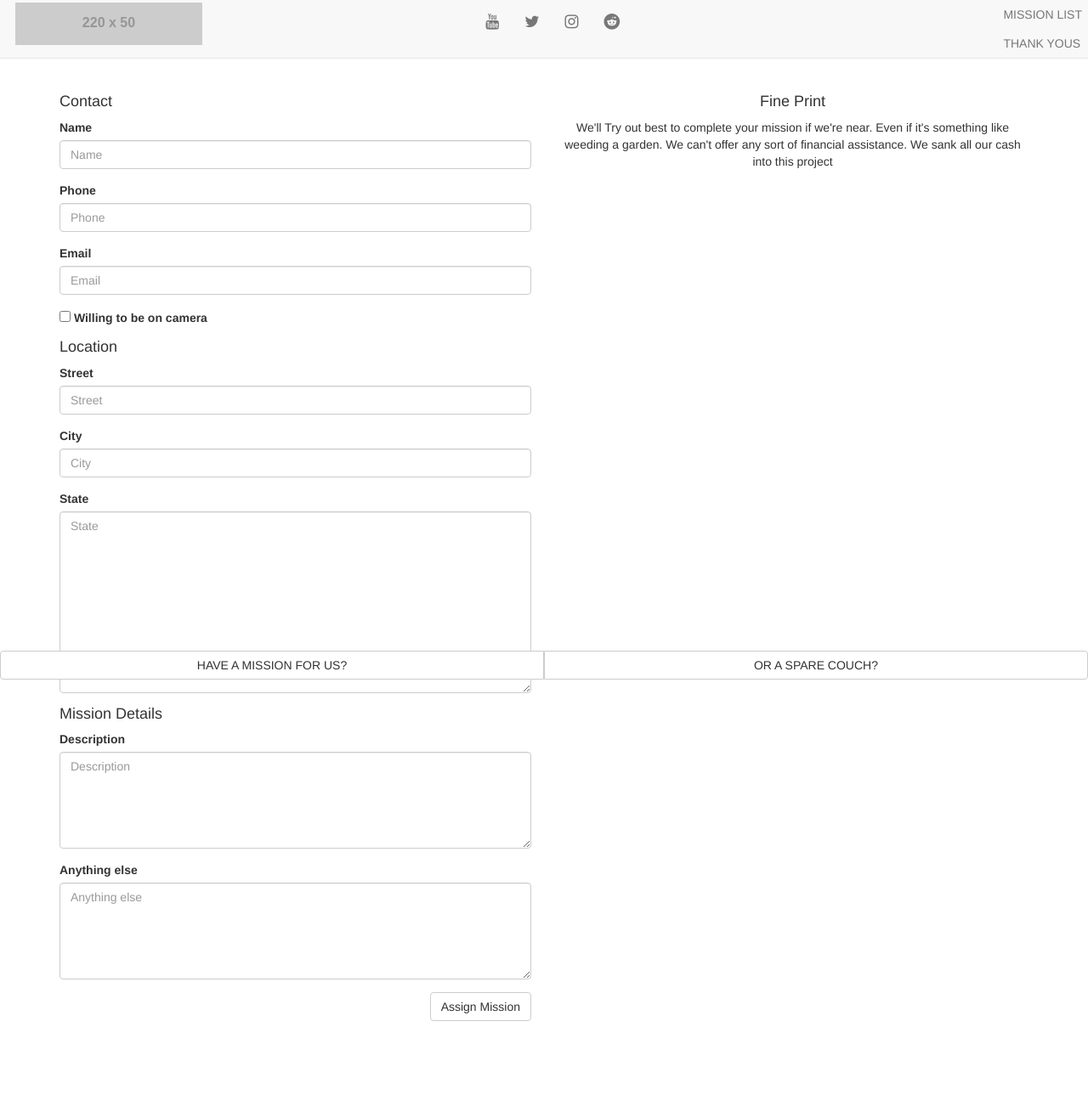
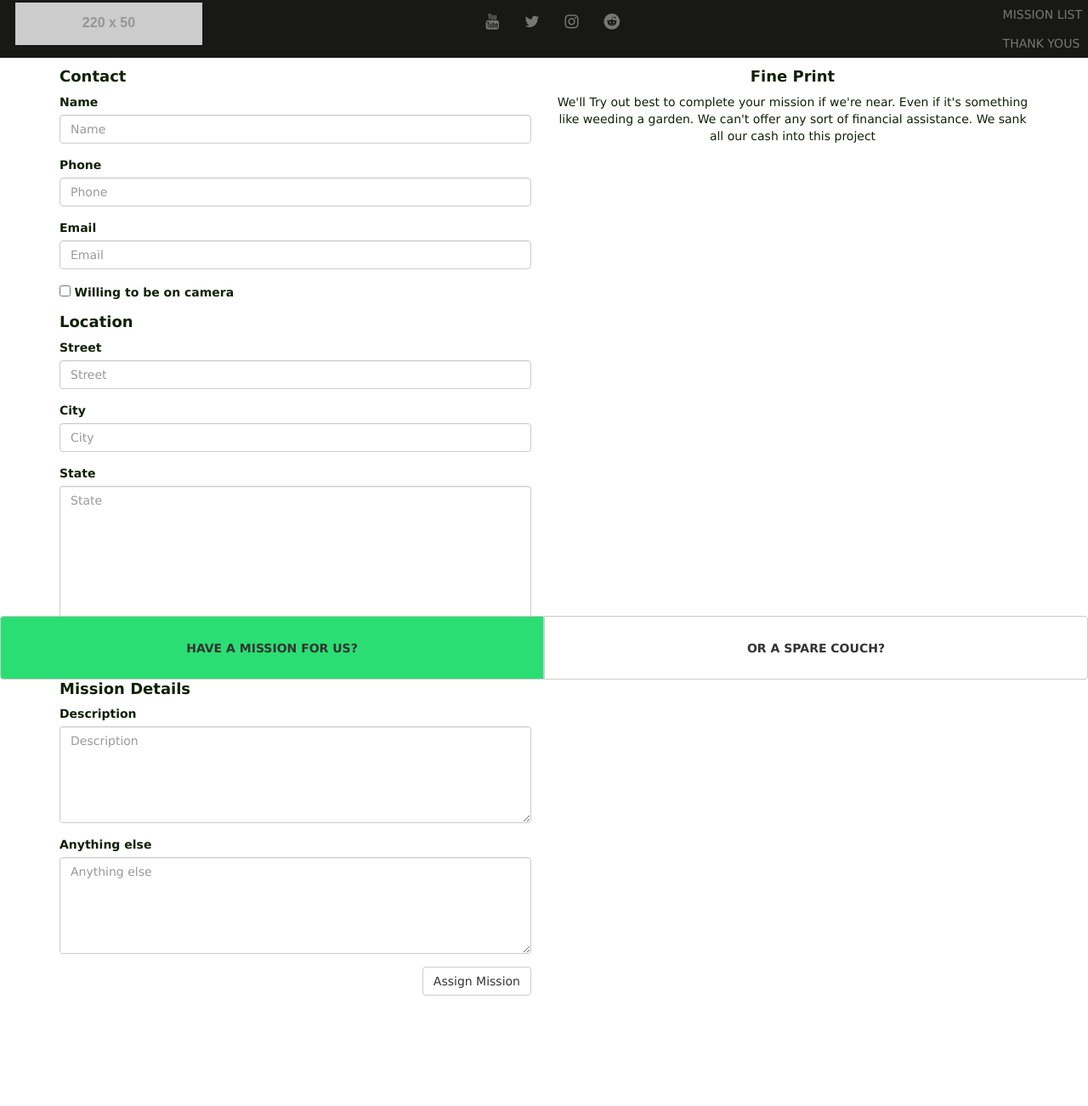
Before and after one commit to mendoncakr/InternetAdventureClub, a Django app: page /mission/new/ in a window 1280 px wide. Shown: the whole page at 85% size. After the commit the page ends 1172 px from the top, so only its background shows below. Run offline with Django 3.2, Linux system fonts and the light colour scheme; grey boxes labelled with a size stand in for pictures from a placeholder-image service; some libraries are stand-ins or nearby versions.

Commit message:
Initial css

```diff
--- a/static/css/main.css
+++ b/static/css/main.css
@@ -1,13 +1,20 @@
+.navbar-default {
+  background-color: #181817;
+}
+
 .navbar-brand {
   padding: 3px;
 }
 
+.navbar navbar-default navbar-fixed-top {
+  background-color: black;
+}
 html, body {
-  height: 100%;
-  padding-top: 50px;
+  height: 95%;
+  padding-top: 35px;
+  font-family: Verdana;
+  color: #0F2105;
 }
-
-
 
 /* Padding between mission list & thank yous*/
 #menu ul li a {
@@ -20,10 +27,6 @@ html, body {
   }
 }
 
-#menu li {
-
-}
-
 .footer {
   position: fixed;
   bottom: 0;
@@ -31,12 +34,21 @@ html, body {
   background-color: #fff;
 }
 
-
-/*#wrap {
-  min-height: 100%;
-}*/
-
 #main {
   overflow:auto;
   padding-bottom:100px; /* this needs to be bigger than footer height*/
 }
+
+#mission_list {
+  padding: 2.5%;
+}
+
+/*Mission Buttons*/
+.btn-group-justified {
+  height: 75px;
+}
+
+
+#new_mission {
+  background-color: #2BDE73;
+}
--- a/templates/travel/base.html
+++ b/templates/travel/base.html
@@ -62,13 +62,10 @@
     {% endblock mission %}
 
     {% block footer %}
-    <div id="wrap">
-        <div id="main" class="container clear-top"></div>
-    </div>
     <footer class="footer navbar-fixed-bottom">
         <div class="btn-group btn-group-justified" role="group" aria-label="...">
-            <a href="/mission/new" class="btn btn-default" role="button">HAVE A MISSION FOR US? </a>
-            <a href="/couch/new" class="btn btn-default" role="button">OR A SPARE COUCH?</a>
+            <a href="/mission/new" class="btn btn-default" id="new_mission" role="button"><b>HAVE A MISSION FOR US?</b></a>
+            <a href="/couch/new" class="btn btn-default" role="button"><b>OR A SPARE COUCH?</b></a>
         </div>
     </footer>
     {% endblock footer %}
--- a/templates/travel/register.html
+++ b/templates/travel/register.html
@@ -7,13 +7,13 @@
         <div class="col-lg-6" id='register'>
             <form name="register" action='/mission/new/' method="POST">
                     {% csrf_token %}
-                    <h4>Contact</h4>
+                    <h4><b>Contact</b></h4>
                     {% bootstrap_form contact_form layout='inline' %}
 
-                    <h4>Location</h4>
+                    <h4><b>Location</b></h4>
                     {% bootstrap_form address_form layout='inline' %}
 
-                    <h4>Mission Details</h4>
+                    <h4><b>Mission Details</b></h4>
                     {% bootstrap_form mission_form layout='inline' %}
                     {% for hidden in mission_form.hidden_fields %}
                         {{ hidden }}
@@ -24,7 +24,7 @@
           </div>
 
           <div class="col-lg-6 text-center" id='fine_print'>
-            <h4>Fine Print</h4>
+            <h4><b>Fine Print</b></h4>
             <p>We'll Try out best to complete your mission if we're near. Even if it's something like weeding a garden. We can't offer any sort of financial assistance. We sank all our cash into this project</p>
           </div>
     </div>
--- a/templates/travel/the_list.html
+++ b/templates/travel/the_list.html
@@ -1,8 +1,8 @@
 {% extends "travel/base.html" %}
 
 {% block mission %}
-  <div class="container">
-    <h2>THE MISSION LIST</h2>
+  <div class="container" id="mission_list">
+    <h2><b>THE MISSION LIST</b></h2>
     <table class="table table-condensed">
       <thead>
         <tr>
```
